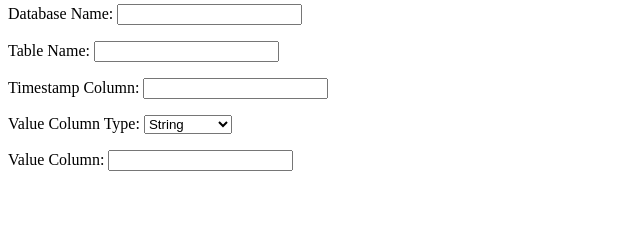
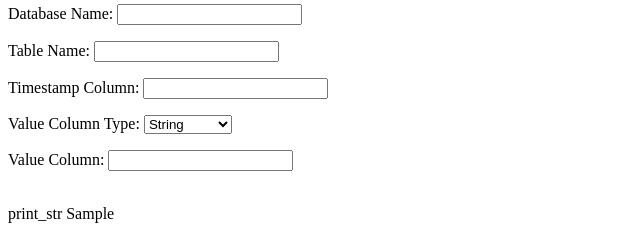
Before and after one commit to AnyLog-co/Deployment-Console, a Django app: template anylog_deploy/templates/generic.html in a window 1280 px wide. Shown: the part 1284-1515 px from the top of the page, without its empty margins (0-640 px from the left). Before the commit the page ends 1455 px from the top, so only its background shows below. Run offline with Django 3.2, Linux system fonts and the light colour scheme; the template is opened without the code that fills it: values that come from a table or form of the project are taken from there, most other values are stand-ins (such as "Sample title", 1, 10 or a date in 2020).

Commit message:
deploy code

```diff
--- a/anylog_deploy/templates/generic.html
+++ b/anylog_deploy/templates/generic.html
@@ -23,13 +23,17 @@
 
     {% for field in fields %}
 
-        {% if field.break == 1 %}
-            <br/>
-        {% elif field.break == 2 %}
-            <br/><br/>
-        {% elif field.break == 3 %}
-            <br/><br/><br/>
-        {%  endif %}
+        {% for print_str in field.print_before %}
+
+            {% if print_str == "&nbsp;" %}
+                &nbsp;
+            {% elif print_str == "<br/>" %}
+                <br/>
+            {% else %}
+                <text>print_str</text>
+            {% endif %}
+
+        {%  endfor %}
 
         {% if field.type == "button_submit" %}
 
@@ -44,6 +48,9 @@
 
         {% elif field.type == "selection" %}
 
+             {% if field.label %}
+                <text>{{field.label}}:&nbsp;</text>
+             {% endif %}
 
 
             <select id="{{field.key}}" name="{{field.key}}">
@@ -51,9 +58,9 @@
             {% for next_option in field.options %}
 
                 {% if next_option == "{{field.value}}" %}
-                    <option selected value={{ next_option }}>&nbsp;{{ next_option }}</option>
+                    <option selected value="{{ next_option }}">&nbsp;{{ next_option }}</option>
                 {% else %}
-                    <option value={{ next_option }}>&nbsp;{{ next_option }}</option>
+                    <option value="{{ next_option }}">&nbsp;{{ next_option }}</option>
                 {% endif %}
 
             {%  endfor %}
@@ -63,6 +70,19 @@
 
         {%  endif %}
 
+
+        {% for print_str in field.print_after %}
+
+            {% if print_str == "&nbsp;" %}
+                &nbsp;
+            {% elif print_str == "<br/>" %}
+                <br/>
+            {% else %}
+                <text>{{ print_str }} </text>
+            {% endif %}
+
+        {%  endfor %}
+
     {% endfor %}
 
   </form>
--- a/anylog_deploy/views2.py
+++ b/anylog_deploy/views2.py
@@ -16,7 +16,8 @@ al_forms = {
                 "key" : "config_file",
                 "label" : "Config File",
                 "type" : "selection",
-                "options" : ["option 1", "option 2"]
+                "options" : ["option 1", "option 2"],
+                "print_after" : ["&nbsp;","&nbsp;"],
             },
             {
                 "key": "my_text",
@@ -26,7 +27,7 @@ al_forms = {
             },
 
             {
-                "break" : 3,
+                "print_before" : ["<br/>","<br/>","<br/>"],
                 "label": "External Config File",
                 "key": "external_config_file",
                 "type": "button_submit",
```
